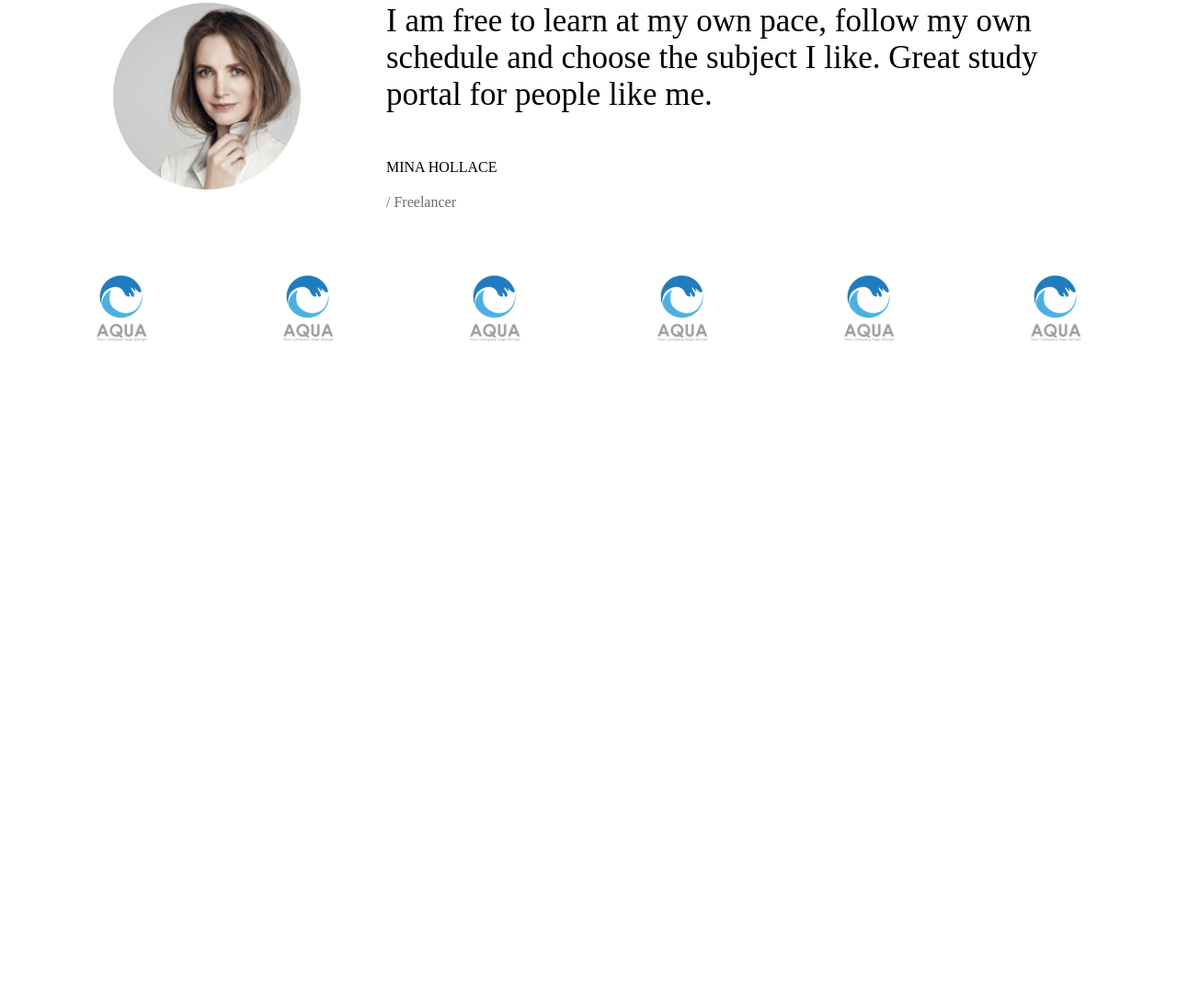
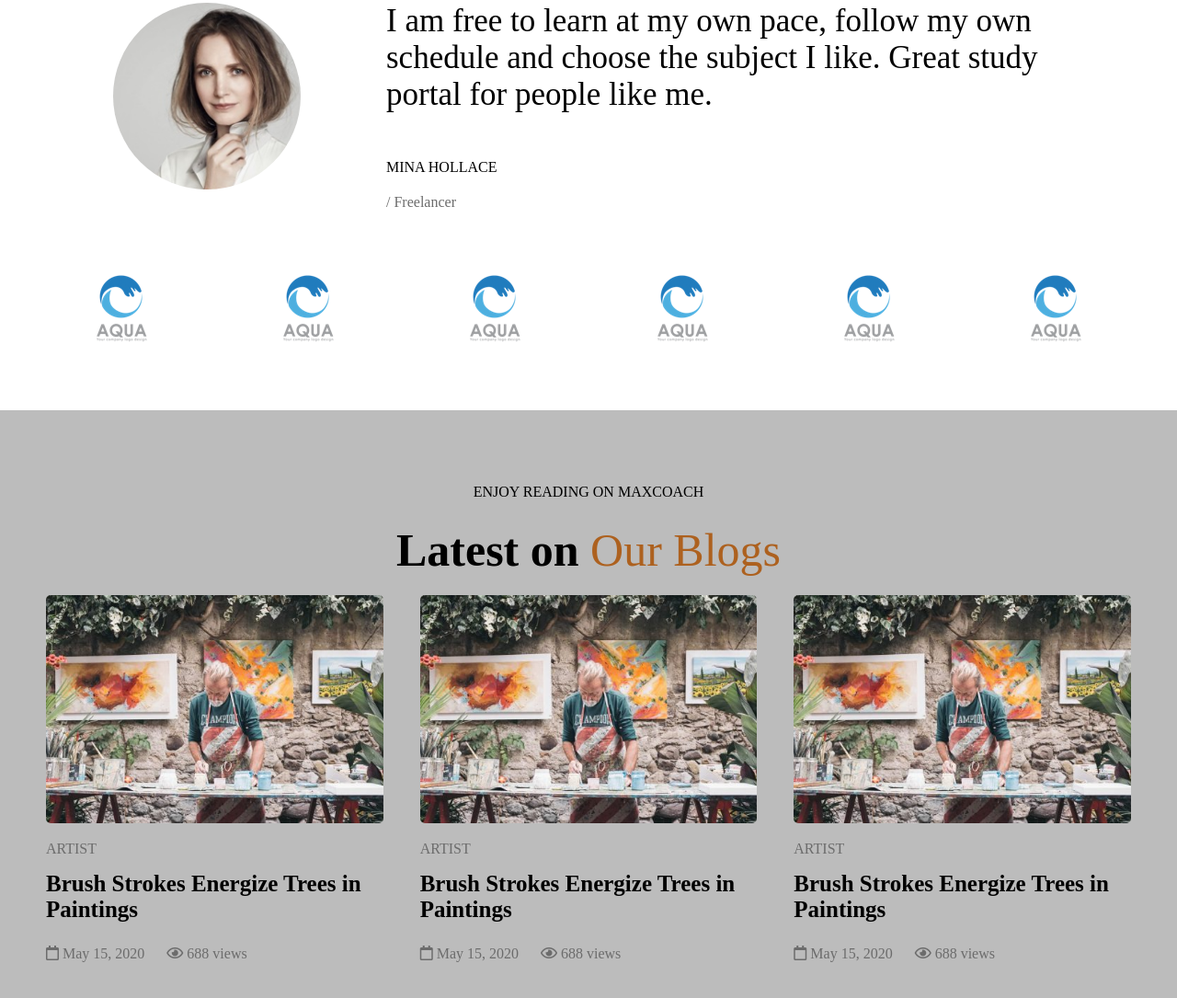
Before and after one commit to fabio98p/proj-html-vuejs, a website: page index.html in a window 1280 px wide. Shown: the part 3921-5006 px from the top of the page at 92% size. Before the commit the page ends 4367 px from the top, so only its background shows below. Drawn offline with nearby package versions, Linux system fonts and the light colour scheme.

Commit message:
remote training fine quarta parte del main senza vue

```diff
--- a/index.html
+++ b/index.html
@@ -152,7 +152,31 @@
 				</div>
 			</section>
 			<section id="when_finished">
-
+				<div class="contained">
+					<div class="title">
+						<p>enjoy reading on maxcoach</p>
+						<h1>Latest on <span class="green">Our Blogs</span></h1>
+					</div>
+					<div class="cards">
+						<div class="card" v-for="card in 3">
+							<div class="img">
+								<img src="./assets/img/artist-blog-03-480x325.jpeg" alt="">
+							</div>
+							<div class="text">
+								<div class="artist">artist</div>
+								<p>Brush Strokes Energize Trees in Paintings</p>
+								<div class="data">
+									<i class="far fa-calendar"></i>
+									<span>May 15, 2020</span>
+								</div>
+								<div class="view">
+									<i class="far fa-eye"></i>
+									<span>688 views</span>
+								</div>
+							</div>
+						</div>
+					</div>
+				</div>
 			</section>
 			<section id="spam_maxcoach">
 
--- a/src/partials/_about_maxcoach.scss
+++ b/src/partials/_about_maxcoach.scss
@@ -40,7 +40,6 @@
 			img{
 				max-width: 80%;
 			}
-
 		}
 	}
 }
--- a/src/partials/_common.scss
+++ b/src/partials/_common.scss
@@ -25,6 +25,7 @@
 	width: 1220px;
 }
 .title{
+	text-align: center;
 	p{
 		text-transform: uppercase;
 		font-weight: 100;
--- a/src/partials/_when_finisched.scss
+++ b/src/partials/_when_finisched.scss
@@ -0,0 +1,38 @@
+#when_finished{
+	background-color: $silver;
+	padding: 80px 0;
+	.cards{
+		display: flex;
+		.card{
+			width: calc(100% * (1/3));
+			padding: 20px;
+			.img{
+				img{
+					width: 100%;
+					border-radius: 5px;
+				}
+			}
+			.text{
+				.artist{
+					text-transform: uppercase;
+					color: $gray;
+					margin: 15px 0;
+				}
+				p{
+					font-size: 25px;
+					font-weight: bold;
+					margin-bottom: 25px;
+				}
+			}
+			.data{
+				display: inline-block;
+				color: $gray;
+				margin-right: 20px;
+			}
+			.view{
+				display: inline-block;
+				color: $gray;
+			}
+		}
+	}
+}
```
Also changed, not shown: assets/css/master.css.
